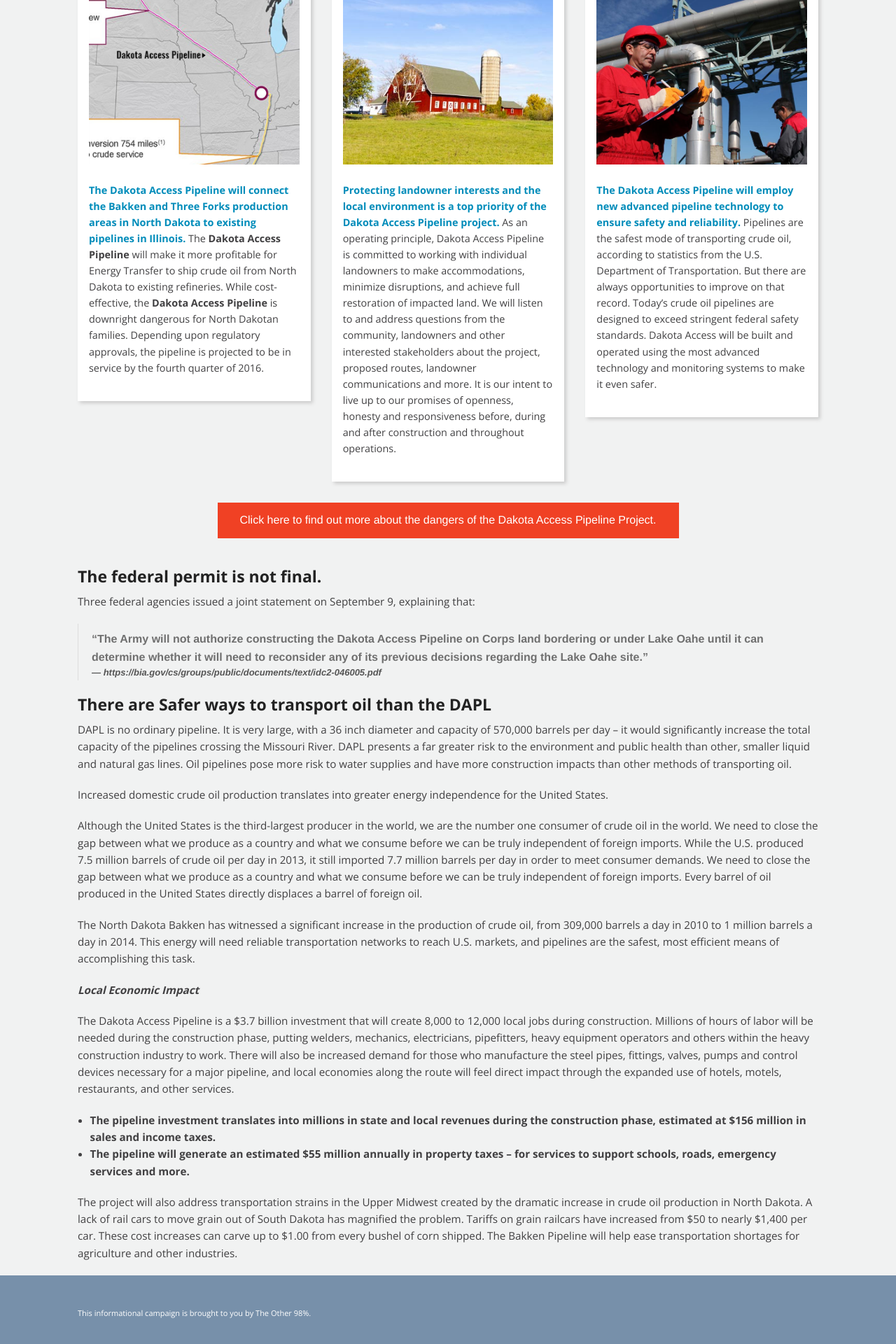
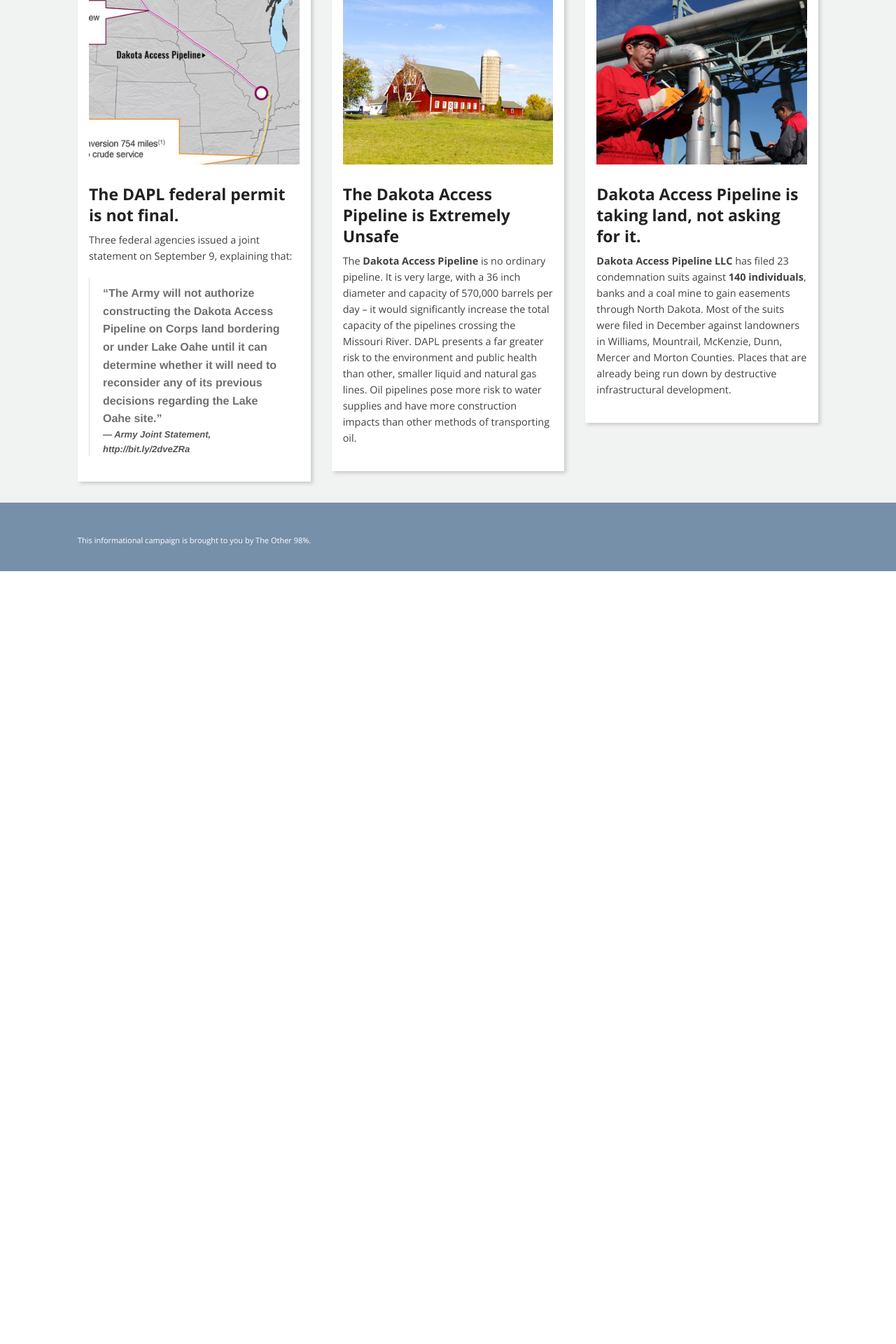
Before and after one commit to DanielM12/dakotaaccesspipeline.net, a PHP site: page / in a window 1280 px wide. Shown: the part 1384-3304 px from the top of the page at 70% size. After the commit the page ends 2200 px from the top, so only its background shows below. Run offline with PHP 8.4, Linux system fonts and the light colour scheme.

Commit message:
Added the overview page
plus small tweaks to index

```diff
--- a/css/style.css
+++ b/css/style.css
@@ -32,6 +32,14 @@ p.right {
 
 li {
 	font-size: .95rem;
+}
+
+.page-container li {
+	margin-bottom:1em;
+}
+
+#side-nav li {
+	margin-bottom:0em;
 }
 
 h1, h2, h3, h4, h5 {
--- a/index.html
+++ b/index.html
@@ -204,49 +204,26 @@
             <div class="medium-4 columns">
               <div class="callout info">
                 <img class="expand" src="img/supply-thumb.jpg" alt="supply" />
-  					    <p>
-                  <a href="resources/faq.html">
-                    The Dakota Access Pipeline will connect the Bakken and Three Forks production areas in North Dakota to existing pipelines in Illinois.</a> The <strong>Dakota Access Pipeline</strong> will make it more profitable for Energy Transfer to ship crude oil from North Dakota to existing refineries. While cost-effective, the <strong>Dakota Access Pipeline</strong> is downright dangerous for North Dakotan families. Depending upon regulatory approvals, the pipeline is projected to be in service by the fourth quarter of 2016.
-                  </a>
-                </p>
+                <h4>The DAPL federal permit is not final.</h4>
+                  <p>Three federal agencies issued a joint statement on September 9, explaining that:
+                    <blockquote>“The Army will not authorize constructing the Dakota Access Pipeline on Corps land bordering or under Lake Oahe until it can determine whether it will need to reconsider any of its previous decisions regarding the Lake Oahe site.” <cite>Army Joint Statement, http://bit.ly/2dveZRa</cite></blockquote></p>
               </div>
             </div>
             <div class="medium-4 columns">
               <div class="callout info">
                 <img class="expand" src="img/land-thumb.jpg" alt="supply"/>
-  					    <p>
-                  <a href="resources/faq.html">Protecting landowner interests and the local environment is a top priority of the Dakota Access Pipeline project.</a> As an operating principle, Dakota Access Pipeline is committed to working with individual landowners to make accommodations, minimize disruptions, and achieve full restoration of impacted land.  We will listen to and address questions from the community, landowners and other interested stakeholders about the project, proposed routes, landowner communications and more.  It is our intent to live up to our promises of openness, honesty and responsiveness before, during and after construction and throughout operations.
-                </p>
+                <h4>The Dakota Access Pipeline is Extremely Unsafe</h4>
+  					    <p>The <strong>Dakota Access Pipeline</strong> is no ordinary pipeline.  It is very large, with a 36 inch diameter and capacity of 570,000 barrels per day – it would significantly increase the total capacity of the pipelines crossing the Missouri River.  DAPL presents a far greater risk to the environment and public health than other, smaller liquid and natural gas lines.  Oil pipelines pose more risk to water supplies and have more construction impacts than other methods of transporting oil.</p>
               </div>
             </div>
             <div class="medium-4 columns">
               <div class="callout info">
-                <img class="expand" src="img/safety-thumb.jpg" alt="supply" style="width:100%!important;display:block;"/>
-  					    <p><a href="resources/faq.html">The Dakota Access Pipeline will employ new advanced pipeline technology to ensure safety and reliability.</a> Pipelines are the safest mode of transporting crude oil, according to statistics from the U.S. Department of Transportation. But there are always opportunities to improve on that record. Today’s crude oil pipelines are designed to exceed stringent federal safety standards. Dakota Access will be built and operated using the most advanced technology and monitoring systems to make it even safer.</p>
+                <img class="expand" src="img/safety-thumb.jpg" alt="supply" />
+                <h4>Dakota Access Pipeline is taking land, not asking for it.</h4>
+  					    <p><strong>Dakota Access Pipeline LLC</strong> has filed 23 condemnation suits against <strong>140 individuals</strong>, banks and a coal mine to gain easements through North Dakota.  Most of the suits were filed in December against landowners in Williams, Mountrail, McKenzie, Dunn, Mercer and Morton Counties. Places that are already being run down by destructive infrastructural development.</p>
               </div>
             </div>
           </div>
-          <div id="more-stuff" class="row">
-            <div class="large-12 columns">
-					<p class="find-out-more"><a href="about/overview.html" class="button alert">Click here to find out more about the dangers of the Dakota Access Pipeline Project.</a></p>
-					<h4>The federal permit is not final.</h4>
-            <p>Three federal agencies issued a joint statement on September 9, explaining that:
-              <blockquote>“The Army will not authorize constructing the Dakota Access Pipeline on Corps land bordering or under Lake Oahe until it can determine whether it will need to reconsider any of its previous decisions regarding the Lake Oahe site.” <cite>https://bia.gov/cs/groups/public/documents/text/idc2-046005.pdf</cite></blockquote></p>
-          <h4>There are <underline>Safer</underline> ways to transport oil than the DAPL</h4>
-          <p> DAPL is no ordinary pipeline.  It is very large, with a 36 inch diameter and capacity of 570,000 barrels per day – it would significantly increase the total capacity of the pipelines crossing the Missouri River.  DAPL presents a far greater risk to the environment and public health than other, smaller liquid and natural gas lines.  Oil pipelines pose more risk to water supplies and have more construction impacts than other methods of transporting oil.</p>
-					<p>Increased domestic crude oil production translates into greater energy independence for the United States.</p>
-					<p>Although the United States is the third-largest producer in the world, we are the number one consumer of crude oil in the world. We need to close the gap between what we produce as a country and what we consume before we can be truly independent of foreign imports. While the U.S. produced 7.5 million barrels of crude oil per day in 2013, it still imported 7.7 million barrels per day in order to meet consumer demands. We need to close the gap between what we produce as a country and what we consume before we can be truly independent of foreign imports. Every barrel of oil produced in the United States directly displaces a barrel of foreign oil.</p>
-					<p>The North Dakota Bakken has witnessed a significant increase in the production of crude oil, from 309,000 barrels a day in 2010 to 1 million barrels a day in 2014. This energy will need reliable transportation networks to reach U.S. markets, and pipelines are the safest, most efficient means of accomplishing this task.</p>
-					<p><em><strong>Local Economic Impact</strong></em></p>
-					<p>The Dakota Access Pipeline is a $3.7 billion investment that will create 8,000 to 12,000 local jobs during construction. Millions of hours of labor will be needed during the construction phase, putting welders, mechanics, electricians, pipefitters, heavy equipment operators and others within the heavy construction industry to work. There will also be increased demand for those who manufacture the steel pipes, fittings, valves, pumps and control devices necessary for a major pipeline, and local economies along the route will feel direct impact through the expanded use of hotels, motels, restaurants, and other services.</p>
-					<ul>
-						<li>The pipeline investment translates into millions in state and local revenues during the construction phase, estimated at $156 million in sales and income taxes.</li>
-						<li>The pipeline will generate an estimated $55 million annually in property taxes – for services to support schools, roads, emergency services and more.</li>
-					</ul>
-					<p>The project will also address transportation strains in the Upper Midwest created by the dramatic increase in crude oil production in North Dakota. A lack of rail cars to move grain out of South Dakota has magnified the problem. Tariffs on grain railcars have increased from $50 to nearly $1,400 per car. These cost increases can carve up to $1.00 from every bushel of corn shipped. The Bakken Pipeline will help ease transportation shortages for agriculture and other industries.</p>
-			    </div>
-
-	    </div>
     </div>
 
     <footer>
```
Also changed, not shown: about/overview.html (+9 -6 lines).
